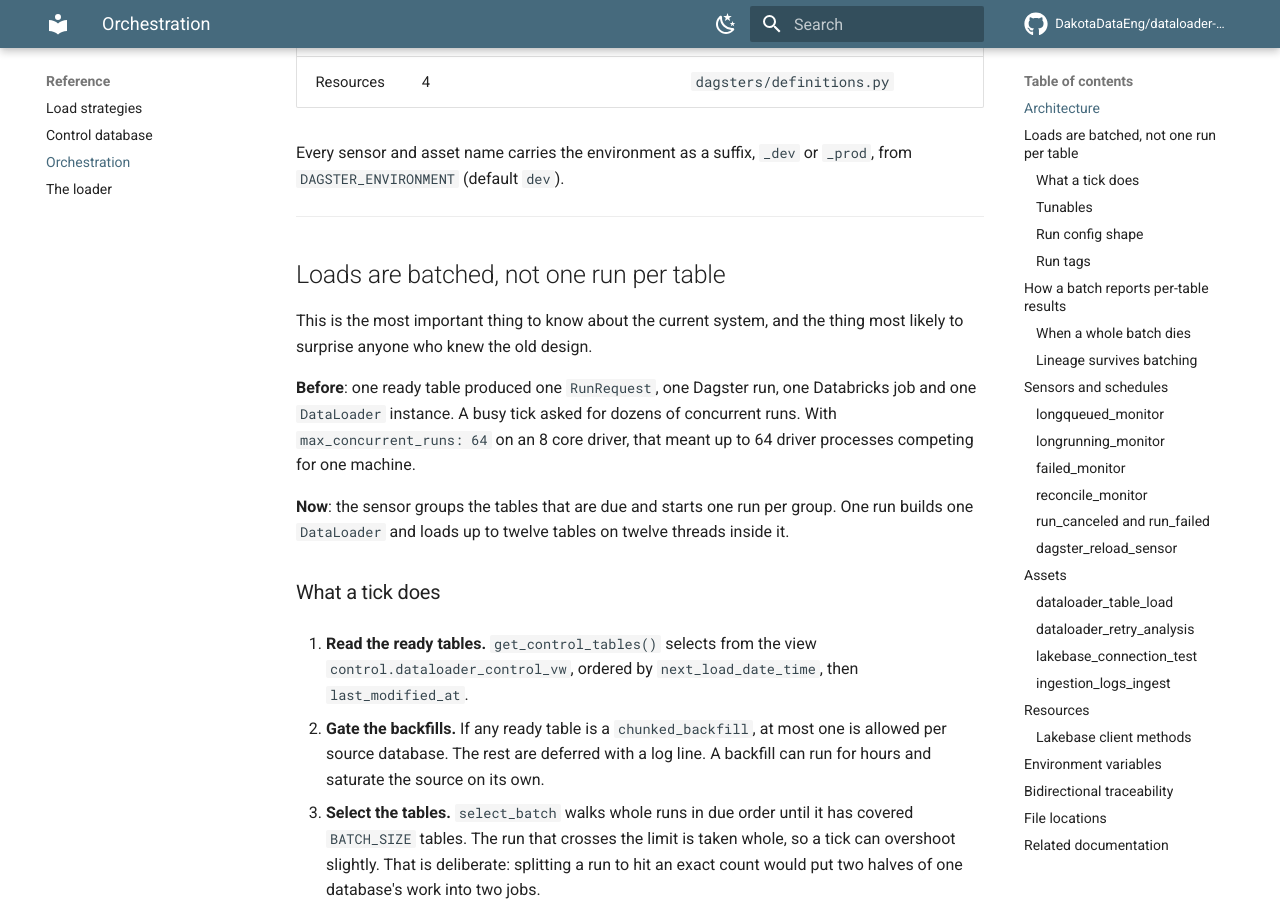
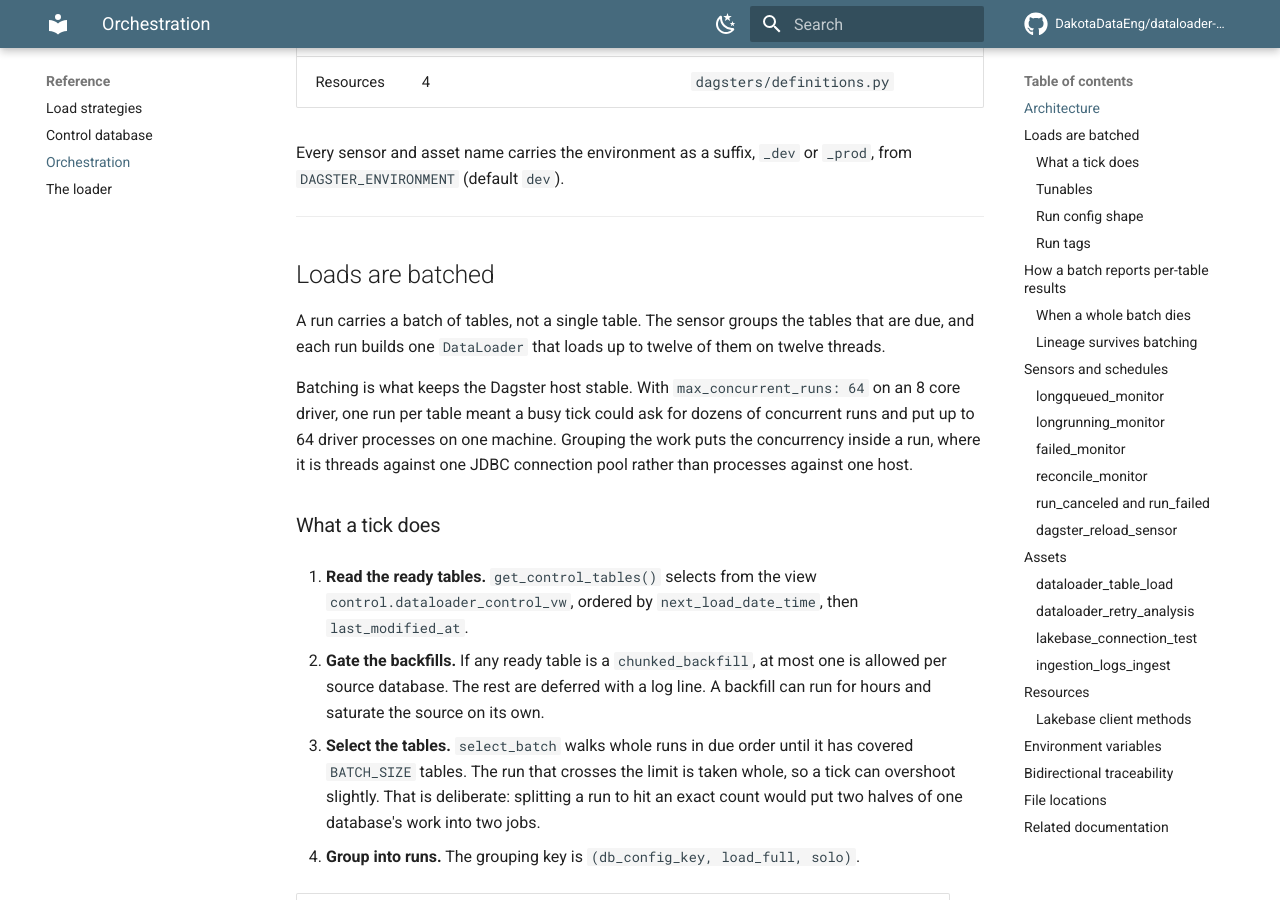
Before and after one commit to DakotaDataEng/dataloader-docs, an MkDocs documentation site: the page built from docs/reference/03-dagster-orchestration.md, in a window 1280 px wide and 900 px high, scrolled down 882 px. Built offline with MkDocs 1.6.1 and Material for MkDocs 9.7.7, drawn with Linux system fonts in a browser that asks for light colours; comment, search, counter and statistics services are not loaded; some of the changed text lies outside the part shown.

Commit message:
Describe the system as it is, not against what it was
Dropped the old-design framing and the rule-of-three opener. A reader new to
DataLoader does not need to know what it used to do, only what it does. The
reasoning behind batching stays, since it explains the design; the before and
after does not.

```diff
--- a/docs/reference/03-dagster-orchestration.md
+++ b/docs/reference/03-dagster-orchestration.md
@@ -35,17 +35,15 @@ Every sensor and asset name carries the environment as a suffix, `_dev` or `_pro
 
 ---
 
-## Loads are batched, not one run per table
+## Loads are batched
 
-This is the most important thing to know about the current system, and the thing most likely to
-surprise anyone who knew the old design.
+A run carries a batch of tables, not a single table. The sensor groups the tables that are due, and
+each run builds one `DataLoader` that loads up to twelve of them on twelve threads.
 
-**Before**: one ready table produced one `RunRequest`, one Dagster run, one Databricks job and one
-`DataLoader` instance. A busy tick asked for dozens of concurrent runs. With `max_concurrent_runs:
-64` on an 8 core driver, that meant up to 64 driver processes competing for one machine.
-
-**Now**: the sensor groups the tables that are due and starts one run per group. One run builds one
-`DataLoader` and loads up to twelve tables on twelve threads inside it.
+Batching is what keeps the Dagster host stable. With `max_concurrent_runs: 64` on an 8 core driver,
+one run per table meant a busy tick could ask for dozens of concurrent runs and put up to 64 driver
+processes on one machine. Grouping the work puts the concurrency inside a run, where it is threads
+against one JDBC connection pool rather than processes against one host.
 
 ### What a tick does
 
@@ -116,8 +114,8 @@ so a value that moved between the sensor tick and the job starting is still corr
 ### Run tags
 
 `db_config_key`, `table_count`, and `tables` (source names, joined and truncated to 200
-characters). The old `config_id` and `control_key` tags are gone, because a run no longer belongs
-to one table. Anything needing the table list reads `config.tables` from the run config.
+characters). There is no `config_id` or `control_key` tag, because a run covers many tables.
+Anything needing the table list reads `config.tables` from the run config.
 
 ---
 
@@ -132,8 +130,8 @@ table as they land.
    and runs `process_tables` on a worker thread.
 3. The main thread polls every 15 seconds. Each poll asks which tables the loader has finished with
    and nothing has recorded yet. For each one it writes `Succeeded` or `Failed` with the message,
-   and closes that table's `historical_metadata` row straight away. A slow table no longer holds
-   the other eleven at `In Progress`.
+   and closes that table's `historical_metadata` row straight away, so a slow table does not hold
+   the rest of its batch at `In Progress`.
 4. After the worker joins, every table with no result is resolved. Failure wins over success if a
    table appears in both lists, and **silence counts as failure**: "The loader returned no result
    for this table. It was part of a batch that finished, so it was neither loaded nor reported as
@@ -182,9 +180,9 @@ running.
 | `dataloader_run_failed` | run status | event | Running | Fail non-terminal rows of a failed run |
 | `ingestion_logs_schedule` | schedule | hourly | Running | Merge blob event logs into `admin.ingestion_logs` |
 
-> The sensor called `landing_table_monitor` in older documentation does not exist. Two client
-> methods it used, `get_new_landing_tables` and `mark_staging_model_processed`, are still in the
-> codebase but nothing calls them.
+> `lakebase_client.py` still carries two methods for generating staging models,
+> `get_new_landing_tables` and `mark_staging_model_processed`. No sensor calls either one. See
+> [Known gaps](02-lakebase-control-database.md#known-gaps).
 
 ### longqueued_monitor
 
```
Also changed, not shown: README.md (+8 -7 lines), docs/index.md (+10 -10 lines), docs/reference/02-lakebase-control-database.md (+3 -4 lines), docs/reference/06-troubleshooting.md (+5 -5 lines).
